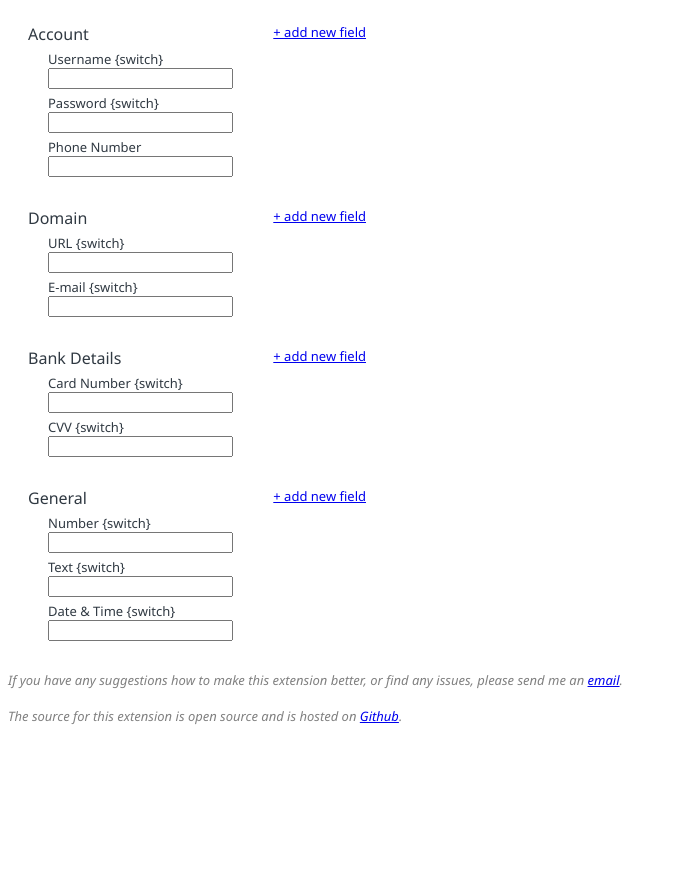
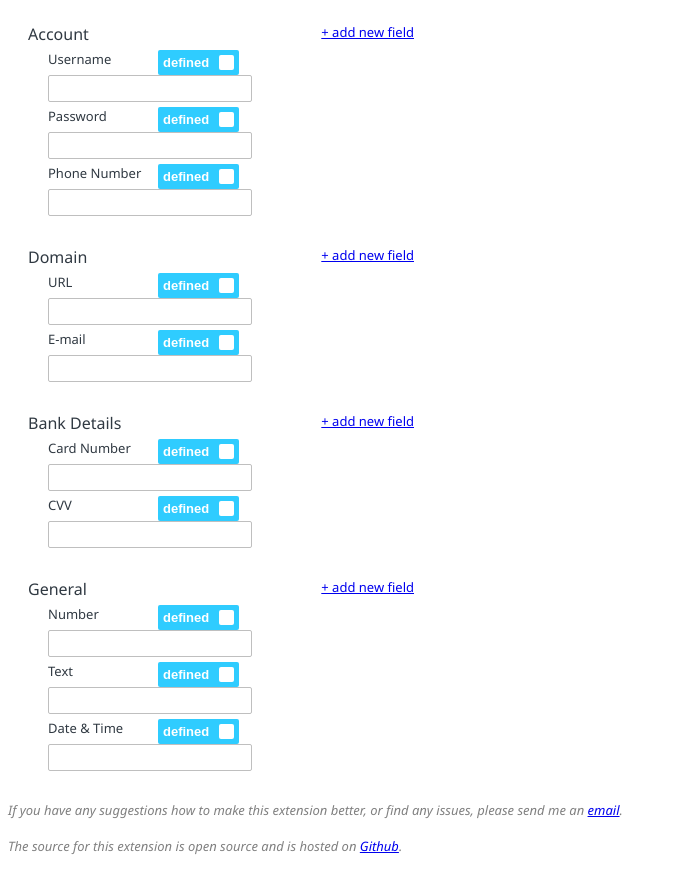
Before and after one commit to shanti2530/formbot, a browser extension: page src/chrome-extension/options.html in a window 1280 px wide. Shown: the part 63-938 px from the top of the page, without its empty margins (0-678 px from the left). Before the commit the page ends 808 px from the top, so only its background shows below. Drawn offline with Linux system fonts and the light colour scheme.

Commit message:
Added toggle switch

```diff
--- a/src/chrome-extension/options.css
+++ b/src/chrome-extension/options.css
@@ -25,14 +25,15 @@ body {
 }
 
 .row {
-  width: 338px;
+  width: 386px;
   display: block;
   margin: 5px 0px;
+  vertical-align: middle;
 }
 
 .row .cell {
-  width: 160px;
-  display: inline-block;
+  width: 100px;
+  float: left;
 }
 
 h1 {
@@ -51,3 +52,69 @@ footer {
 	font-style: italic;
 	color: grey;
 }
+
+input[type='number'], input[type='password'], input[type='search'], input[type='text'], input[type='url'], input[type='datetime'],
+  input:not([type]), textarea {
+  border: 1px solid #bfbfbf;
+  border-radius: 2px;
+  box-sizing: border-box;
+  color: #444;
+  font: inherit;
+  margin: 0;
+  min-height: 2em;
+  padding: 3px;
+  outline: none;
+  padding-bottom: 4px;
+}
+
+
+
+
+.onoffswitch {
+  float: left;
+  position: relative; width: 81px;
+  margin: 0px 10px;
+  -webkit-user-select:none; -moz-user-select:none; -ms-user-select: none;
+}
+.onoffswitch-checkbox {
+  display: none;
+}
+.onoffswitch-label {
+  display: block; overflow: hidden; cursor: pointer;
+  border: 2px solid #FFFFF; border-radius: 2px;
+}
+.onoffswitch-inner {
+  display: block; width: 200%; margin-left: -100%;
+  -moz-transition: margin 0.3s ease-in 0s; -webkit-transition: margin 0.3s ease-in 0s;
+  -o-transition: margin 0.3s ease-in 0s; transition: margin 0.3s ease-in 0s;
+}
+.onoffswitch-inner:before, .onoffswitch-inner:after {
+  display: block; float: left; width: 50%; height: 25px; padding: 0; line-height: 25px;
+  font-size: 13px; color: white; font-family: Trebuchet, Arial, sans-serif; font-weight: bold;
+  -moz-box-sizing: border-box; -webkit-box-sizing: border-box; box-sizing: border-box;
+}
+.onoffswitch-inner:before {
+  content: "defined";
+  padding-left: 5px;
+  background-color: #2FCCFF; color: #FFFFFF;
+}
+.onoffswitch-inner:after {
+  content: "random";
+  padding-right: 5px;
+  background-color: #81C97B; color: #F2EDED;
+  text-align: right;
+}
+.onoffswitch-switch {
+  display: block; width: 15px; margin: 5px;
+  background: #FFFFFF;
+  border: 2px solid #FFFFF; border-radius: 2px;
+  position: absolute; top: 0; bottom: 0; right: 52px;
+  -moz-transition: all 0.3s ease-in 0s; -webkit-transition: all 0.3s ease-in 0s;
+  -o-transition: all 0.3s ease-in 0s; transition: all 0.3s ease-in 0s;
+}
+.onoffswitch-checkbox:checked + .onoffswitch-label .onoffswitch-inner {
+  margin-left: 0;
+}
+.onoffswitch-checkbox:checked + .onoffswitch-label .onoffswitch-switch {
+  right: 0px;
+}
--- a/src/chrome-extension/options.html
+++ b/src/chrome-extension/options.html
@@ -17,15 +17,36 @@
     </div>
     <div class="content">
       <div class="row">
-        <div class="subtitle cell">Username {switch}</div>
+        <div class="subtitle cell">Username </div>
+        <div class="onoffswitch">
+          <input type="checkbox" name="onoffswitch" class="onoffswitch-checkbox" id="myonoffswitch" checked>
+          <label class="onoffswitch-label" for="myonoffswitch">
+            <span class="onoffswitch-inner"></span>
+            <span class="onoffswitch-switch"></span>
+          </label>
+        </div>
         <input type="text" name="username"/>
       </div>
       <div class="row">
-        <div class="subtitle cell">Password {switch}</div>
+        <div class="subtitle cell">Password </div>
+        <div class="onoffswitch">
+          <input type="checkbox" name="onoffswitch" class="onoffswitch-checkbox" id="myonoffswitch" checked>
+          <label class="onoffswitch-label" for="myonoffswitch">
+            <span class="onoffswitch-inner"></span>
+            <span class="onoffswitch-switch"></span>
+          </label>
+        </div>
         <input type="text" name="password"/>
       </div>
       <div class="row">
         <div class="subtitle cell">Phone Number</div>
+        <div class="onoffswitch">
+          <input type="checkbox" name="onoffswitch" class="onoffswitch-checkbox" id="myonoffswitch" checked>
+          <label class="onoffswitch-label" for="myonoffswitch">
+            <span class="onoffswitch-inner"></span>
+            <span class="onoffswitch-switch"></span>
+          </label>
+        </div>
         <input type="text" name="phone"/>
       </div>
     </div>
@@ -38,11 +59,25 @@
       </div>
       <div class="content">
         <div class="row">
-          <div class="subtitle cell">URL {switch}</div>
+          <div class="subtitle cell">URL </div>
+          <div class="onoffswitch">
+            <input type="checkbox" name="onoffswitch" class="onoffswitch-checkbox" id="myonoffswitch" checked>
+            <label class="onoffswitch-label" for="myonoffswitch">
+              <span class="onoffswitch-inner"></span>
+              <span class="onoffswitch-switch"></span>
+            </label>
+          </div>
           <input type="text" name="domain"/>
         </div>
         <div class="row">
-          <div class="subtitle cell">E-mail {switch}</div>
+          <div class="subtitle cell">E-mail </div>
+          <div class="onoffswitch">
+            <input type="checkbox" name="onoffswitch" class="onoffswitch-checkbox" id="myonoffswitch" checked>
+            <label class="onoffswitch-label" for="myonoffswitch">
+              <span class="onoffswitch-inner"></span>
+              <span class="onoffswitch-switch"></span>
+            </label>
+          </div>
           <input type="text" name="email"/>
         </div>
       </div>
@@ -57,11 +92,25 @@
     </div>
     <div class="content">
       <div class="row">
-        <div class="subtitle cell">Card Number {switch}</div>
+        <div class="subtitle cell">Card Number </div>
+        <div class="onoffswitch">
+          <input type="checkbox" name="onoffswitch" class="onoffswitch-checkbox" id="myonoffswitch" checked>
+          <label class="onoffswitch-label" for="myonoffswitch">
+            <span class="onoffswitch-inner"></span>
+            <span class="onoffswitch-switch"></span>
+          </label>
+        </div>
         <input type="text" name="card_no"/>
       </div>
       <div class="row">
-        <div class="subtitle cell">CVV {switch}</div>
+        <div class="subtitle cell">CVV </div>
+        <div class="onoffswitch">
+          <input type="checkbox" name="onoffswitch" class="onoffswitch-checkbox" id="myonoffswitch" checked>
+          <label class="onoffswitch-label" for="myonoffswitch">
+            <span class="onoffswitch-inner"></span>
+            <span class="onoffswitch-switch"></span>
+          </label>
+        </div>
         <input type="text" name="cvv"/>
       </div>
     </div>
@@ -74,15 +123,36 @@
     </div>
     <div class="content">
       <div class="row">
-        <div class="subtitle cell">Number {switch}</div>
+        <div class="subtitle cell">Number </div>
+        <div class="onoffswitch">
+          <input type="checkbox" name="onoffswitch" class="onoffswitch-checkbox" id="myonoffswitch" checked>
+          <label class="onoffswitch-label" for="myonoffswitch">
+            <span class="onoffswitch-inner"></span>
+            <span class="onoffswitch-switch"></span>
+          </label>
+        </div>
         <input type="text" name="number"/>
       </div>
       <div class="row">
-        <div class="subtitle cell">Text {switch}</div>
+        <div class="subtitle cell">Text </div>
+        <div class="onoffswitch">
+          <input type="checkbox" name="onoffswitch" class="onoffswitch-checkbox" id="myonoffswitch" checked>
+          <label class="onoffswitch-label" for="myonoffswitch">
+            <span class="onoffswitch-inner"></span>
+            <span class="onoffswitch-switch"></span>
+          </label>
+        </div>
         <input type="text" name="text"/>
       </div>
       <div class="row">
-        <div class="subtitle cell">Date & Time {switch}</div>
+        <div class="subtitle cell">Date & Time </div>
+        <div class="onoffswitch">
+          <input type="checkbox" name="onoffswitch" class="onoffswitch-checkbox" id="myonoffswitch" checked>
+          <label class="onoffswitch-label" for="myonoffswitch">
+            <span class="onoffswitch-inner"></span>
+            <span class="onoffswitch-switch"></span>
+          </label>
+        </div>
         <input type="datetime" name="date"/>
       </div>
     </div>
```
Also changed, not shown: src/chrome-extension/options.js (line endings or trailing spaces).
